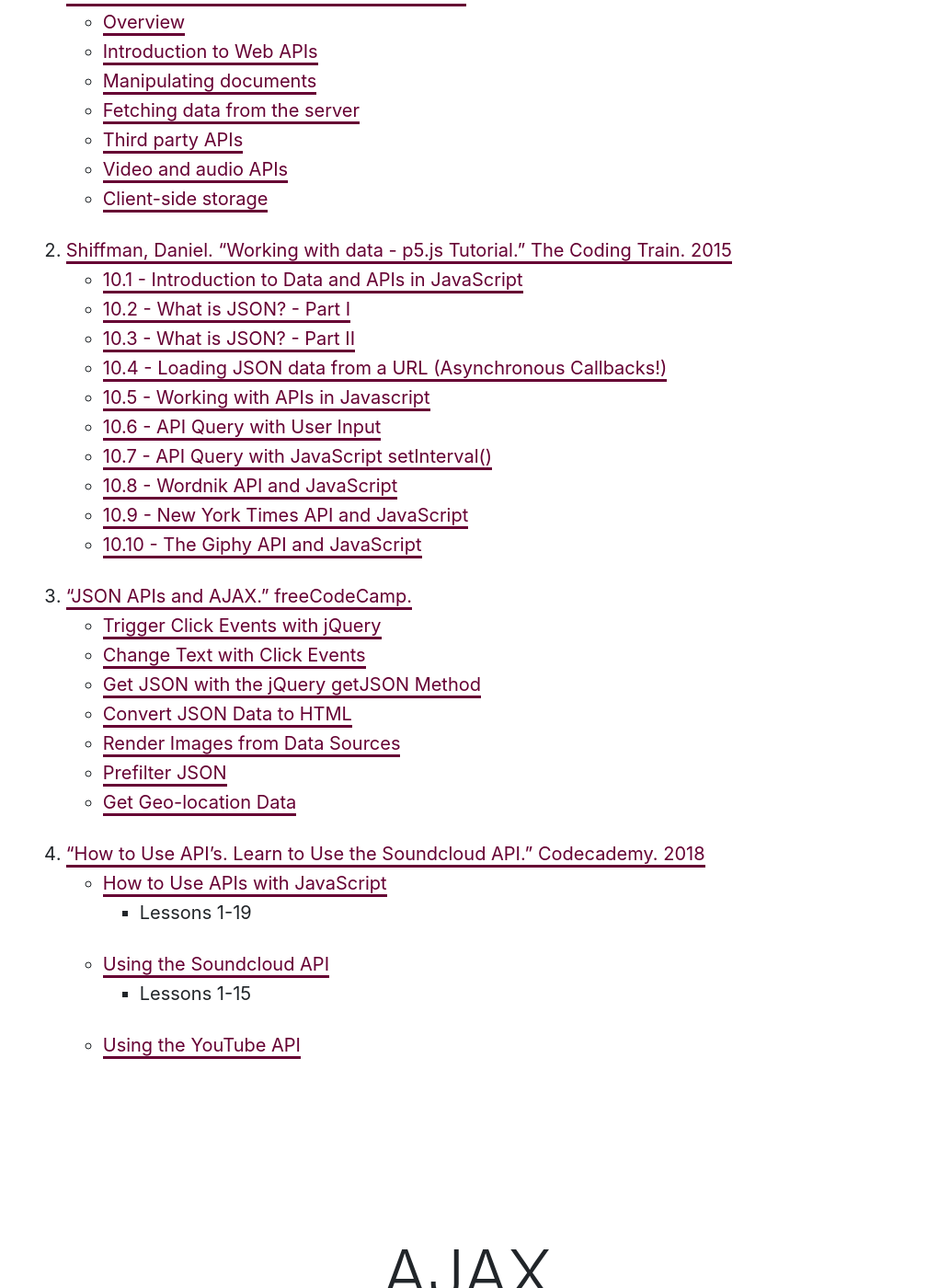
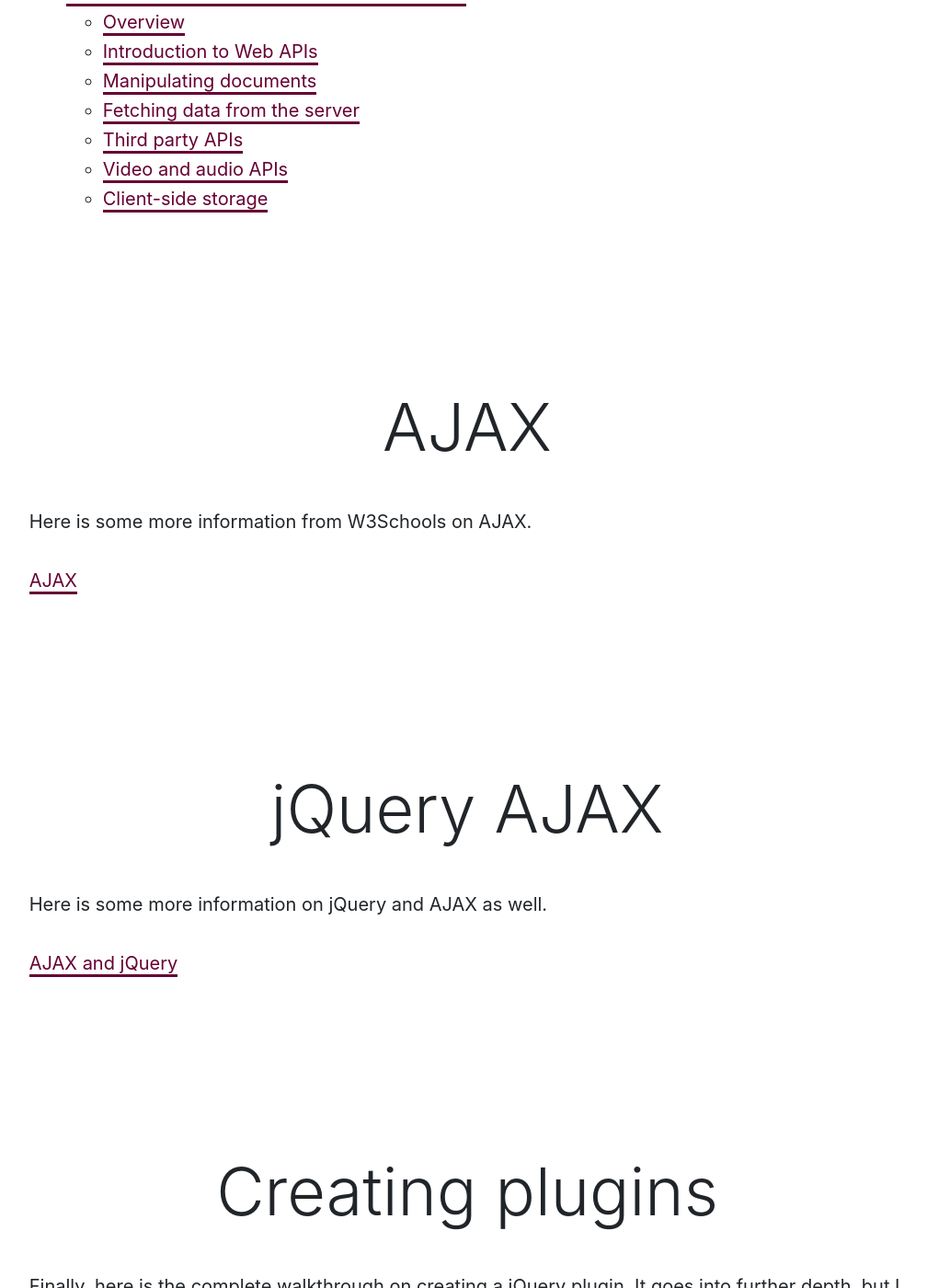
Before and after one commit to Montana-Media-Arts/441-web-tech-Spring2024-course, a Jekyll site: the page built from modules/week-9/_posts/2002-01-01-readings.md, in a window 1280 px wide and 1400 px high, scrolled down 1480 px. Shown: the whole window at 92% size, without its empty margins (132-1140 px from the left). Built offline with Jekyll 4.4.1, drawn with Linux system fonts in a browser that asks for light colours; nearby versions of some CDN libraries; comment, search, counter and statistics services are not loaded.

Commit message:
updated files

```diff
--- a/modules/week-9/_posts/2002-01-01-readings.md
+++ b/modules/week-9/_posts/2002-01-01-readings.md
@@ -33,31 +33,7 @@ There is always plenty to read. So, here is a list of resources and references f
     - [Third party APIs](https://developer.mozilla.org/en-US/docs/Learn/JavaScript/Client-side_web_APIs/Third_party_APIs)
     - [Video and audio APIs](https://developer.mozilla.org/en-US/docs/Learn/JavaScript/Client-side_web_APIs/Video_and_audio_APIs)
     - [Client-side storage](https://developer.mozilla.org/en-US/docs/Learn/JavaScript/Client-side_web_APIs/Client-side_storage)
-2. [Shiffman, Daniel. "Working with data - p5.js Tutorial." The Coding Train. 2015](http://thecodingtrain.com/Tutorials/10-working-with-data/)
-    - [10.1 - Introduction to Data and APIs in JavaScript](http://thecodingtrain.com/Tutorials/10-working-with-data/10.1-introduction.html)
-    - [10.2 - What is JSON? - Part I](http://thecodingtrain.com/Tutorials/10-working-with-data/10.2-what-is-json-part-1.html)
-    - [10.3 - What is JSON? - Part II](http://thecodingtrain.com/Tutorials/10-working-with-data/10.3-what-is-json-part-2.html)
-    - [10.4 - Loading JSON data from a URL (Asynchronous Callbacks!)](http://thecodingtrain.com/Tutorials/10-working-with-data/10.4-loading-json-from-url.html)
-    - [10.5 - Working with APIs in Javascript](http://thecodingtrain.com/Tutorials/10-working-with-data/10.5-working-with-apis-in-javascript.html)
-    - [10.6 - API Query with User Input](http://thecodingtrain.com/Tutorials/10-working-with-data/10.6-api-query-with-user-input.html)
-    - [10.7 - API Query with JavaScript setInterval()](http://thecodingtrain.com/Tutorials/10-working-with-data/10.7-api-query-with-setinterval.html)
-    - [10.8 - Wordnik API and JavaScript](http://thecodingtrain.com/Tutorials/10-working-with-data/10.8-wordnik-api.html)
-    - [10.9 - New York Times API and JavaScript](http://thecodingtrain.com/Tutorials/10-working-with-data/10.9-new-york-times-api.html)
-    - [10.10 - The Giphy API and JavaScript](http://thecodingtrain.com/Tutorials/10-working-with-data/10.10-giphy-api.html)
-3. ["JSON APIs and AJAX." freeCodeCamp.](https://www.freecodecamp.org/challenges/trigger-click-events-with-jquery)
-    - [Trigger Click Events with jQuery](https://www.freecodecamp.org/challenges/trigger-click-events-with-jquery)
-    - [Change Text with Click Events](https://www.freecodecamp.org/challenges/change-text-with-click-events)
-    - [Get JSON with the jQuery getJSON Method](https://www.freecodecamp.org/challenges/get-json-with-the-jquery-getjson-method)
-    - [Convert JSON Data to HTML](https://www.freecodecamp.org/challenges/convert-json-data-to-html)
-    - [Render Images from Data Sources](https://www.freecodecamp.org/challenges/render-images-from-data-sources)
-    - [Prefilter JSON](https://www.freecodecamp.org/challenges/prefilter-json)
-    - [Get Geo-location Data](https://www.freecodecamp.org/challenges/get-geolocation-data)
-4. ["How to Use API's. Learn to Use the Soundcloud API." Codecademy. 2018](https://www.codecademy.com/en/tracks/soundcloud)
-    - [How to Use APIs with JavaScript](https://www.codecademy.com/courses/javascript-beginner-en-EID4t/0/1?curriculum_id=50ecb9bedc5e3250c40000c6)
-        - Lessons 1-19
-    - [Using the Soundcloud API](https://www.codecademy.com/courses/javascript-intermediate-en-txGOj/0/1?curriculum_id=50ecb9bedc5e3250c40000c6)
-        - Lessons 1-15
-    - [Using the YouTube API](https://www.codecademy.com/courses/javascript-intermediate-en-757J2/0/1?curriculum_id=50ecb8d45f787a6332000042)
+
 
 # AJAX
 
```
Also changed, not shown: modules/week-9/_posts/2002-01-02-handson.md (+2 -2 lines), modules/week-9/_posts/2010-01-01-homework.md (+1 -1 lines).
